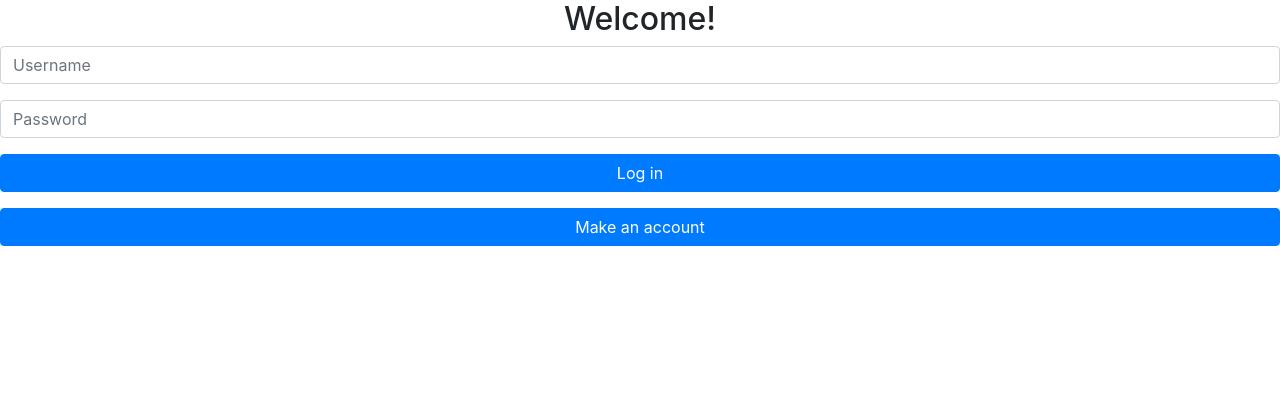
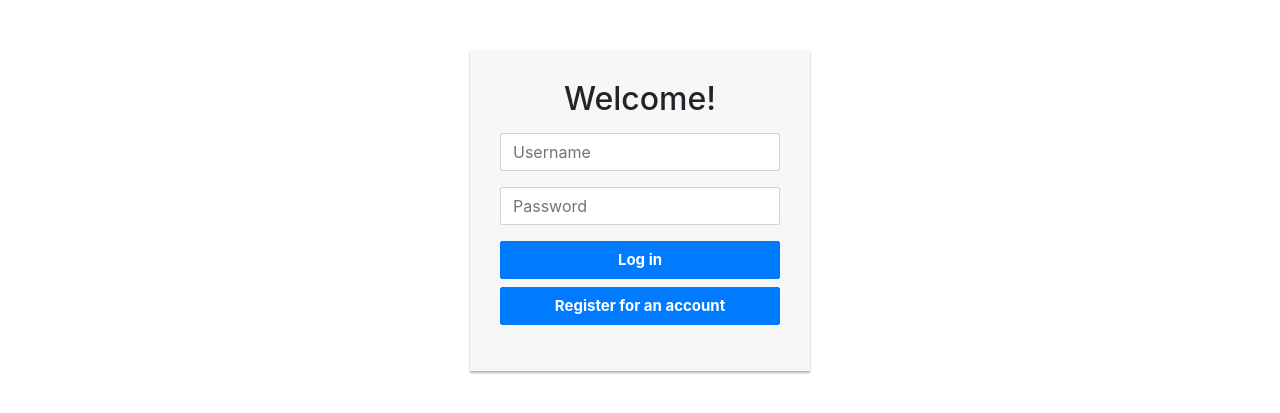
Before and after one commit to Chicago18/team-4, a Django app: page / in a window 1280 px wide. Shown: the top 413 px of the page. Run offline with Django 3.2, Linux system fonts and the light colour scheme; some libraries are stand-ins or nearby versions.

Commit message:
login screen ui fixed for now

```diff
--- a/cma/parents/templates/parents/index.html
+++ b/cma/parents/templates/parents/index.html
@@ -4,15 +4,37 @@
 <meta charset="utf-8">
 <meta http-equiv="X-UA-Compatible" content="IE=edge">
 <meta name="viewport" content="width=device-width, initial-scale=1">
-<title>Bootstrap Simple Login Form</title>
+<title>Welcome!</title>
 <link rel="stylesheet" href="https://maxcdn.bootstrapcdn.com/bootstrap/4.1.3/css/bootstrap.min.css">
 <script src="https://ajax.googleapis.com/ajax/libs/jquery/1.12.4/jquery.min.js"></script>
-<script src="https://maxcdn.bootstrapcdn.com/bootstrap/3.3.7/js/bootstrap.min.js"></script>
-<link rel="stylesheet" href="style.css">
+<script src="https://maxcdn.bootstrapcdn.com/bootstrap/4.1.3/js/bootstrap.min.js"></script>
+<style type="text/css">
+    .login-form {
+        width: 340px;
+        margin: 50px auto;
+    }
+    .login-form form {
+        margin-bottom: 15px;
+        background: #f7f7f7;
+        box-shadow: 0px 2px 2px rgba(0, 0, 0, 0.3);
+        padding: 30px;
+    }
+    .login-form h2 {
+        margin: 0 0 15px;
+    }
+    .form-control, .btn {
+        min-height: 38px;
+        border-radius: 2px;
+    }
+    .btn {
+        font-size: 15px;
+        font-weight: bold;
+    }
+</style>
 </head>
 <body>
 <div class="login-form">
-    <form action="/examples/actions/confirmation.php" method="post">
+    <form>
         <h2 class="text-center">Welcome!</h2>
         <div class="form-group">
             <input type="text" class="form-control" placeholder="Username" required="required">
@@ -22,15 +44,12 @@
         </div>
         <div class="form-group">
             <button type="submit" class="btn btn-primary btn-block">Log in</button>
-        </div>
-        <div class="form-group">
-            <button type="submit" class="btn btn-primary btn-block">Make an account</button>
+             <button type="submit" class="btn btn-primary btn-block">Register for an account</button>
+
         </div>
         <div class="clearfix">
-
         </div>
     </form>
-    <script src="grades.js"></script>
 </div>
 </body>
 </html>
```
